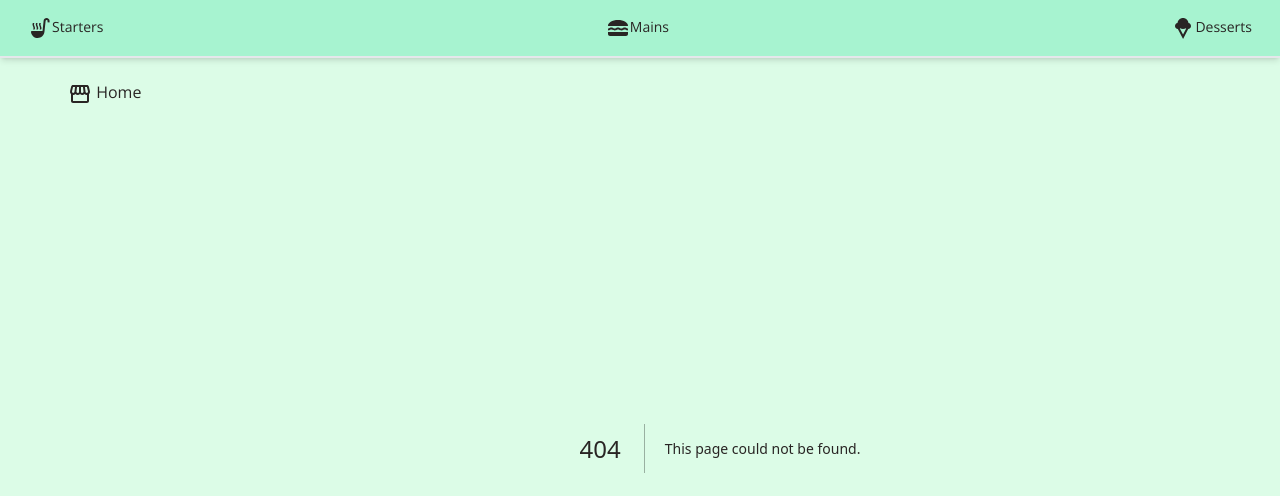
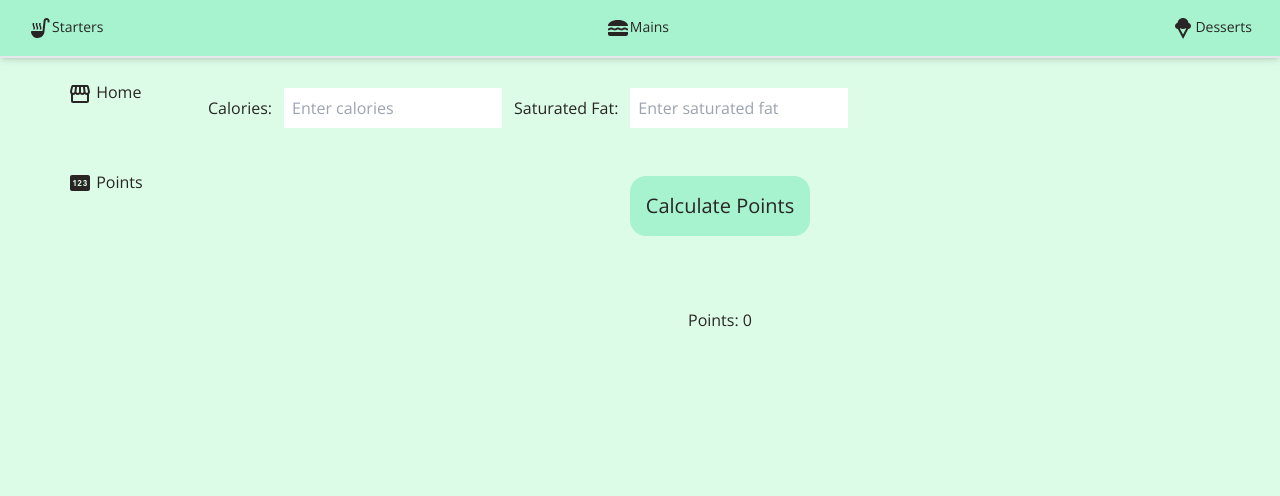
Before and after one commit to jenboyle/chef-jen, a Next.js app: page /points in a window 1280 px wide. Before the commit this address had no page. Shown: the top 496 px of the page. Built offline with nearby package versions, Linux system fonts and the light colour scheme.

Commit message:
Beginning of a points calculator

```diff
--- /dev/null
+++ b/app/_components/CalculatePoints.tsx
@@ -0,0 +1,62 @@
+"use client";
+import { useState } from "react";
+import ChefButton from "./ChefButton";
+
+function CalculatePoints() {
+  const [cal, setCal] = useState(0);
+  const [satfat, setSatfat] = useState(0);
+  const [points, setPoints] = useState(0);
+  function handleClick() {
+    let pointsCalc = cal / 50 + satfat / 12;
+    pointsCalc = Math.round(pointsCalc * 2) / 2;
+    setPoints(pointsCalc);
+  }
+
+  function handleCals(e: React.ChangeEvent<HTMLInputElement>) {
+    setCal(Number(e.target.value));
+  }
+
+  function handleSatFat(e: React.ChangeEvent<HTMLInputElement>) {
+    setSatfat(Number(e.target.value));
+  }
+
+  //   <div className="justify-center text-center p-10">
+  //         <label className="p-1 ">Points: {points}</label>
+  //         <input
+  //           type="text"
+  //           name="points"
+  //           disabled
+  //           value={points}
+  //           className="p-2 m-2"
+  //         ></input>
+  //       </div>
+
+  return (
+    <div className="my-8">
+      <label className="p-1">Calories:</label>
+      <input
+        type="text"
+        name="cal"
+        placeholder="Enter calories"
+        onChange={handleCals}
+        className="p-2 m-2"
+      ></input>
+      <label className="p-1">Saturated Fat:</label>
+      <input
+        type="text"
+        name="satfat"
+        placeholder="Enter saturated fat"
+        onChange={handleSatFat}
+        className="p-2 m-2"
+      ></input>
+      <div className="text-center p-10">
+        <ChefButton handleClick={handleClick}>Calculate Points</ChefButton>
+      </div>
+      <div className="text-center p-8">
+        <label className="p-1 ">Points: {points}</label>
+      </div>
+    </div>
+  );
+}
+
+export default CalculatePoints;
--- /dev/null
+++ b/app/_components/ChefButton.tsx
@@ -0,0 +1,19 @@
+"use client";
+import { MouseEventHandler } from "react";
+
+interface buttonProps {
+  handleClick: MouseEventHandler<HTMLButtonElement>;
+  children: React.ReactNode;
+}
+function ChefButton({ handleClick, children }: buttonProps) {
+  return (
+    <button
+      onClick={handleClick}
+      className="bg-emerald-200 p-4 rounded-2xl text-xl hover:bg-emerald-500"
+    >
+      {children}
+    </button>
+  );
+}
+
+export default ChefButton;
--- a/app/_components/SideNavigation.tsx
+++ b/app/_components/SideNavigation.tsx
@@ -1,5 +1,6 @@
 import ChefNavLink from "./ChefNavLink";
 import StorefrontIcon from "@mui/icons-material/Storefront";
+import PinIcon from "@mui/icons-material/Pin";
 
 function SideNavigation() {
   return (
@@ -10,6 +11,11 @@ function SideNavigation() {
             <StorefrontIcon /> Home
           </ChefNavLink>
         </li>
+        <li className="px-6 py-8">
+          <ChefNavLink href="/points">
+            <PinIcon /> Points
+          </ChefNavLink>
+        </li>
       </ul>
     </div>
   );
--- /dev/null
+++ b/app/points/page.js
@@ -0,0 +1,6 @@
+import CalculatePoints from "../_components/CalculatePoints";
+function page() {
+  return <CalculatePoints />;
+}
+
+export default page;
```
Also changed, not shown: app/ww.csv (added), ww.csv (deleted).
